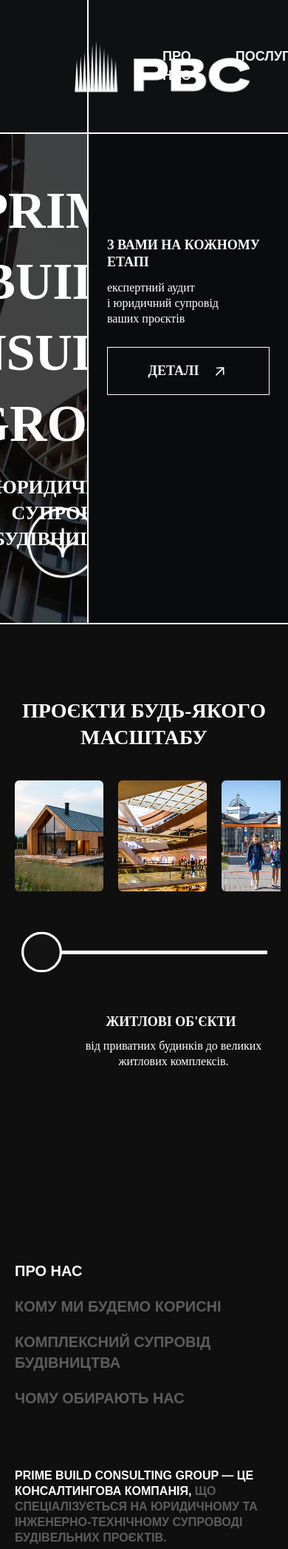
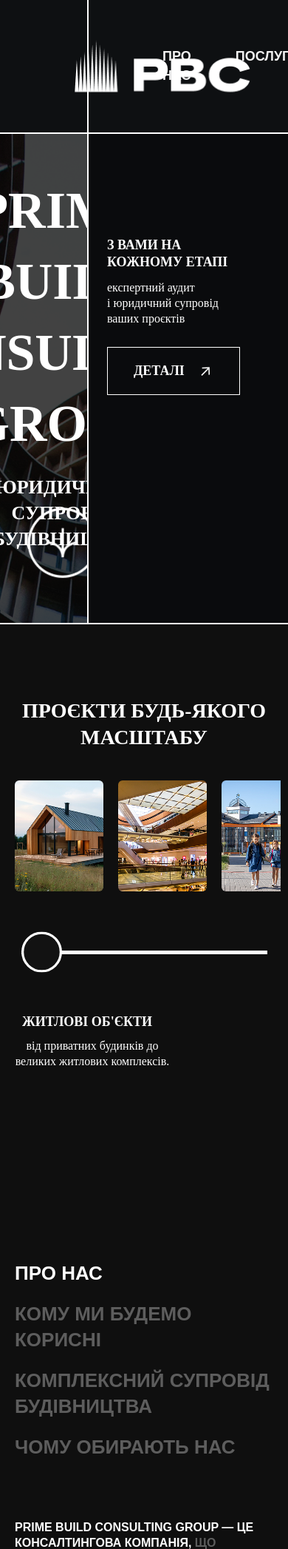
Before and after one commit to OleksandrNykoliak/websitepbc, a Django app: page / in a window 390 px wide; the page is wider, and only the part inside the window is pictured. Shown: the top 2094 px of that part at 74% size. Run offline with Django 5.2, Linux system fonts and the light colour scheme; some web fonts are replaced.

Commit message:
upd
Signed-off-by: OleksandrNykoliak <nykolyak.o@gmail.com>

```diff
--- a/templates/1hero-screen.html
+++ b/templates/1hero-screen.html
@@ -264,7 +264,7 @@
       justify-content: center;
       align-items: center;
       gap: 10px;
-      width: 220px;
+      width: 180px;
       color: var(--white, #FFF);
       font-family: "TikTok Sans";
       font-size: 18px;
@@ -380,8 +380,8 @@
         <ul>
           <li><a href="#">ПРО НАС</a></li>
           <li><a href="#">ПОСЛУГИ</a></li>
+          <li><a href="#">КОМАНДА</a></li>
           <li><a href="#">КЛІЄНТИ</a></li>
-          <li><a href="#">КОМАНДА</a></li>
           <li><a href="#">КОНТАКТИ</a></li>
         </ul>
       </nav>
@@ -404,7 +404,7 @@
   </section>
 
   <aside class="rail">
-    <h3>З вами на кожному етапі</h3>
+    <h3>З вами на <br> кожному етапі</h3>
     <p>експертний аудит<br>і юридичний супровід<br>ваших проєктів</p>
     <a href="#" class="btn-outline">
       <span class="btn-text">ДЕТАЛІ</span>
--- a/templates/2projects.html
+++ b/templates/2projects.html
@@ -66,7 +66,7 @@
     }
 
     .project-image {
-      width: 200px;
+      width: 220px;
       flex-shrink: 0;
       aspect-ratio: 262 / 327;
       object-fit: cover;
@@ -127,12 +127,7 @@
       opacity: 1;
     }
 
-    .project-description {
-      max-width: 800px;
-      margin: 0 auto;
-      padding: 0 20px;
-      text-align: center;
-    }
+
 
     .description-title {
       color: var(--white, #FFF);
@@ -233,14 +228,20 @@
         height: 55px;
       }
     }
+   .project-description {
+      max-width: 800px;
+      margin: 0 auto;
+      padding: 0 20px;
+      text-align: center;
+    }
 
     .project-description {
-  display: flex;
-  flex-direction: column;
-  align-items: flex-start; /* вирівнює вліво */
-  margin-top: 40px;
-  margin-left: 80px; /* підкорегуй за потреби */
-}
+      display: flex;
+      flex-direction: column;
+      align-items: flex-start; /* вирівнює вліво */
+      margin-top: 40px;
+      margin-left: 0px; /* підкорегуй за потреби */
+    }
 
 .description-title {
   color: var(--white, #FFF);
@@ -252,6 +253,9 @@
   text-transform: uppercase;
   width: 243px; /* як ти вказав */
   margin-bottom: 10px;
+  text-align: left;     /* ← вирівнює текст по лівому краю */
+  margin-left: 0;       /* ← скидає можливі відступи */
+  padding-left: 0;
 }
 
 .description-subtitle {
@@ -261,7 +265,9 @@
   font-style: normal;
   font-weight: 400;
   line-height: 21px;
-  width: 250px; /* фіксована ширина */
+  width: 230px; /* фіксована ширина */
+  margin-left: -20px;       /* ← скидає можливі відступи */
+  padding-left: 0;
 }
 
   </style>
--- a/templates/3aboutcompany.html
+++ b/templates/3aboutcompany.html
@@ -156,6 +156,18 @@
         line-height: 21px;
       }
     }
+    .pbc-about-navitem{
+      font-size: 26px;
+      font-style: normal;
+      font-weight: 700;
+      line-height: 35px;
+    }
+    .pbc-about-navitem{
+      font-size: 26px;
+      font-style: normal;
+      font-weight: 700;
+      line-height: 35px;
+    }
   </style>
 </head>
 
@@ -178,7 +190,8 @@
 
       <div class="pbc-about-block">
         <p><strong>Ми створили команду професіоналів, які поєднують глибокі знання законодавства з практичним досвідом у сфері девелопменту.</strong>
-        Наше завдання — зробити шлях від ідеї до готового об’єкта максимально прозорим, зрозумілим і без ризиків для замовника.</p>
+        <br>
+          Наше завдання — зробити шлях від ідеї до готового об’єкта максимально прозорим, зрозумілим і без ризиків для замовника.</p>
       </div>
 
       <div class="pbc-about-block">
--- a/templates/6team.html
+++ b/templates/6team.html
@@ -141,12 +141,12 @@
       color: var(--pbc-team-white);
       text-align: center;
       font-family: "TikTok Sans";
-      font-size: 16px;
+      font-size: 18px;
       font-style: normal;
       font-weight: 700;
-      line-height: 21px; /* 131.25% */
+      line-height: 23px; /* 131.25% */
       text-transform: uppercase;
-      width: 315px; /* фіксована ширина тексту */
+      width: 280px; /* фіксована ширина тексту */
       margin: 0 auto;
       flex-grow: 1;
       display: flex;
--- a/templates/7customers.html
+++ b/templates/7customers.html
@@ -58,7 +58,7 @@
 
         /* Заголовок */
         .clients-heading-box {
-            width: 1355px;
+            width: 1255px;
             height: 195px;
             display: flex;
             justify-content: center;
--- a/templates/8contact.html
+++ b/templates/8contact.html
@@ -81,9 +81,9 @@
       border: 2px solid var(--gray-900);
       color: var(--gray-900);
       text-transform: uppercase;
-      font-size: 16px;
+      font-size: 18px;
       font-weight: 700;
-      line-height: normal;
+      line-height: 23px;
       letter-spacing: 0.5px;
       background: transparent;
       text-decoration: none;
@@ -153,7 +153,7 @@
         </div>
 
         <div class="pbc-contact-info">
-          <h2 class="pbc-contact-title">З ВАМИ НА КОЖНОМУ ЕТАПІ</h2>
+          <h2 class="pbc-contact-title">З ВАМИ НА <br> КОЖНОМУ ЕТАПІ</h2>
           <a href="mailto:buildcons@proton.me" class="pbc-contact-email">BUILDCONS@PROTON.ME</a>
           <div class="pbc-contact-location">
             <svg class="pbc-contact-location-icon" viewBox="0 0 16 16" fill="none"
--- a/templates/9footer.html
+++ b/templates/9footer.html
@@ -25,7 +25,7 @@
 /* ====== PBC FOOTER ====== */
 .pbc-footer-section {
     background-color: #0E0E0E;
-    height: 250px;
+    height: 225px;
     display: flex;
     justify-content: center;
     align-items: center;
@@ -41,20 +41,20 @@
 }
 
 .pbc-footer-logo img {
-    height: 60px;
+    height: 71px;
     width: auto;
 }
 
 .pbc-footer-nav {
     display: flex;
     flex-direction: column;
-    gap: 30px;
+    gap: 50px;
 }
 
 .pbc-footer-row {
     display: flex;
     gap: 200px;
-    justify-content: flex-end;
+    justify-content: flex-start;
 }
 
 .pbc-footer-link {
@@ -68,6 +68,8 @@
     text-decoration: none;
     letter-spacing: 0.5px;
     transition: color 0.3s ease;
+     font-size: 18px;
+    line-height: 23px;
 }
 
 .pbc-footer-link:hover {
@@ -76,7 +78,7 @@
 
 /* Стрілочка */
 .pbc-footer-link .arrow {
-    font-size: 22px; /* було б помітно більша */
+    font-size: 28px; /* було б помітно більша */
     position: relative;
     top: 1px;
     margin-left: 3px;
@@ -108,8 +110,8 @@
 
 @media (max-width: 600px) {
     .pbc-footer-link {
-        font-size: 16px;
-        line-height: 21px;
+        font-size: 18px;
+        line-height: 23px;
     }
 
     .pbc-footer-link .arrow {
```
